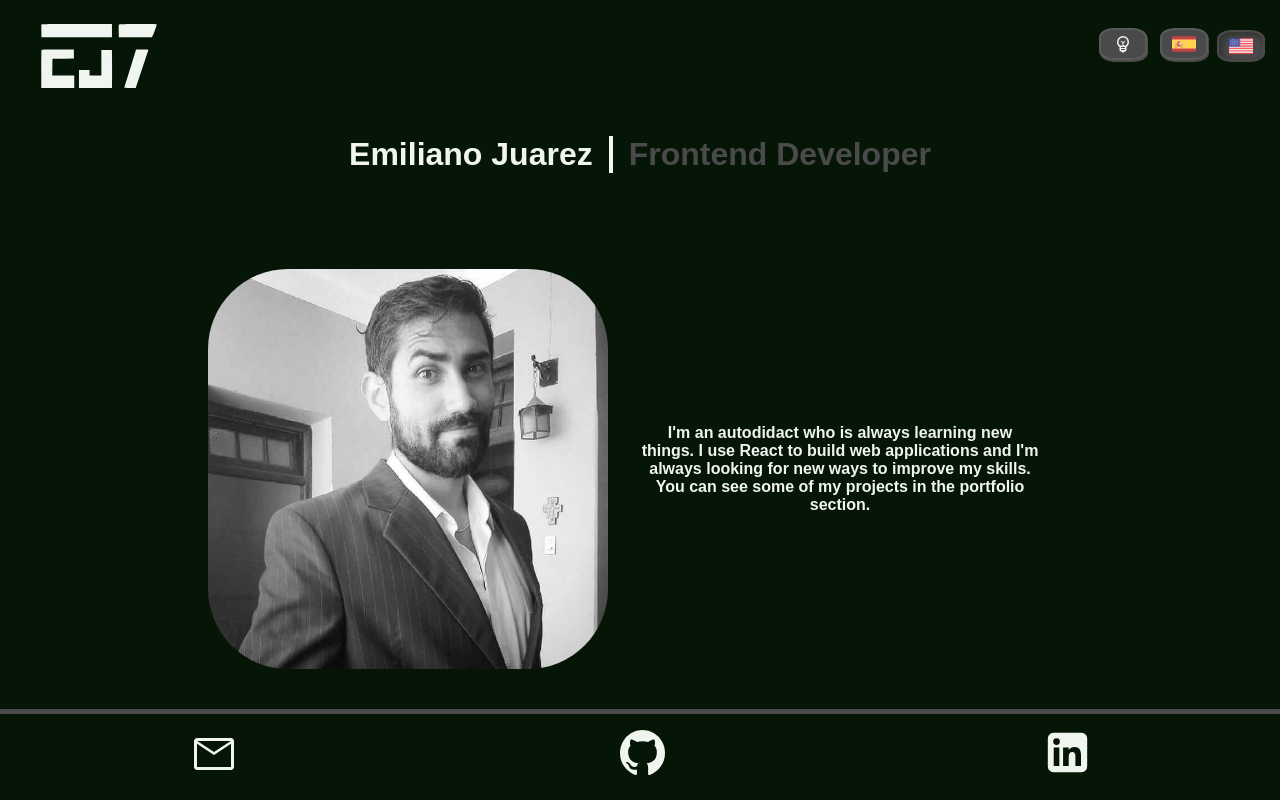
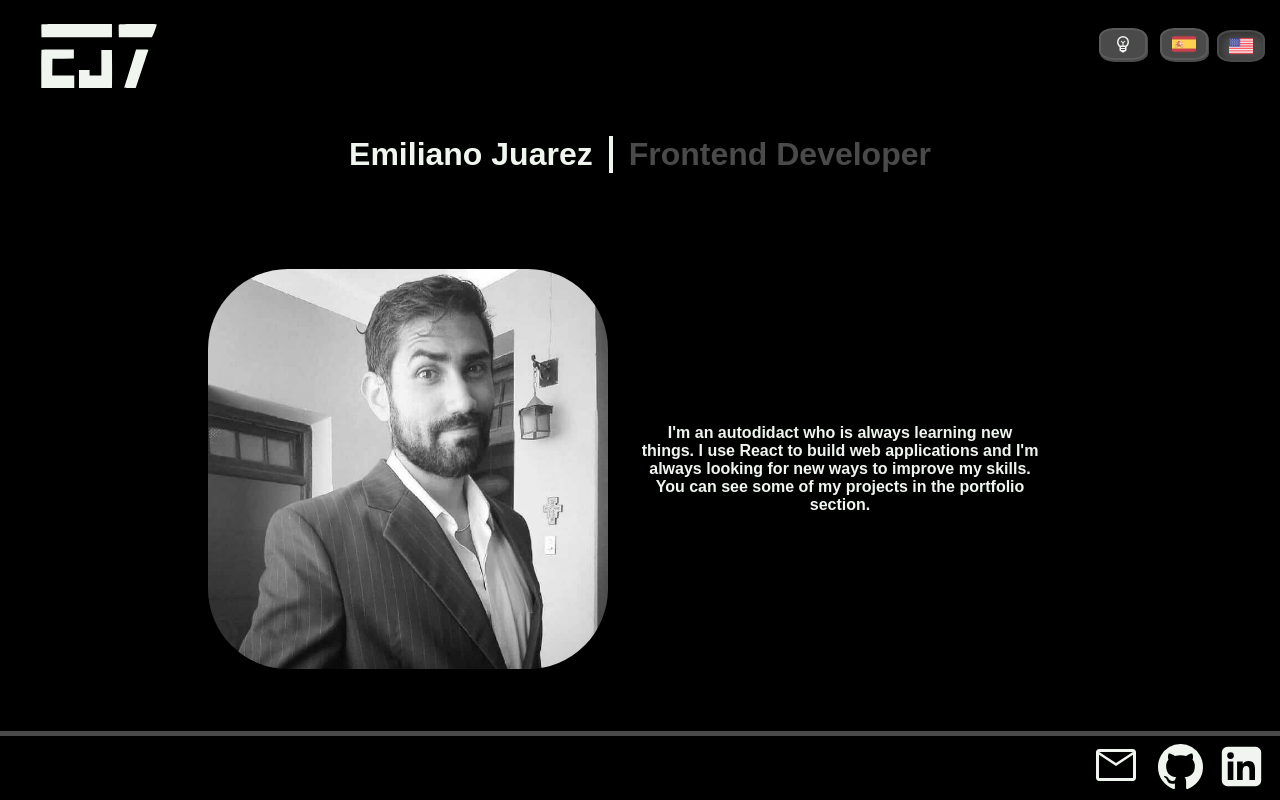
Before and after one commit to emij7/emij7.github.io, a React (Create React App) app: page / in a window 1280 px wide. Shown: the top 800 px of the page. Built offline with nearby package versions, Linux system fonts and the light colour scheme.

Commit message:
Some styles changed

```diff
--- a/src/components/molecule/footer/footer.jsx
+++ b/src/components/molecule/footer/footer.jsx
@@ -2,14 +2,42 @@ import React from "react";
 import { Github } from "../../icons/github/github";
 import { Gmail } from "../../icons/gmail/gmail";
 import { Linkedin } from "../../icons/linkedin/linkedin";
-import { StyledFooter } from "./footer.styles";
+import {
+  FooterDecoration,
+  StyledAnimatedFooter,
+  StyledFooter,
+  StyledFooterContainer,
+  StyledIconContainer,
+} from "./footer.styles";
+import { text } from "../../../text/text";
 
-export const Footer = () => {
+export const Footer = ({ isIntersecting, language }) => {
   return (
-    <StyledFooter>
-        <Gmail/>
-        <Github/>
-        <Linkedin/>
+    <StyledFooter isIntersecting={isIntersecting}>
+      {isIntersecting ? (
+        <StyledIconContainer>
+          <Gmail />
+          <Github />
+          <Linkedin />
+        </StyledIconContainer>
+      ) : (
+        <>
+          <StyledFooterContainer>
+            <StyledAnimatedFooter type="primary" isIntersecting>
+              Emiliano Juarez
+            </StyledAnimatedFooter>
+            <FooterDecoration />
+            <StyledAnimatedFooter type="secondary" isIntersecting>
+              {text.title[language]}
+            </StyledAnimatedFooter>
+          </StyledFooterContainer>
+          <StyledIconContainer>
+            <Gmail />
+            <Github />
+            <Linkedin />
+          </StyledIconContainer>
+        </>
+      )}
     </StyledFooter>
   );
 };
--- a/src/components/molecule/footer/footer.styles.js
+++ b/src/components/molecule/footer/footer.styles.js
@@ -5,11 +5,84 @@ export const StyledFooter = styled.div`
     ${({ theme, type }) =>
       type === "primary" ? theme.color.text : theme.color.secondary}
     solid;
+
   display: flex;
-  justify-content: space-around;
-  padding: 1rem 0;
+  flex-direction: row;
+  justify-content: ${(props) =>
+    props.isIntersecting ? "flex-end" : "space-between"};
+  padding: 0.3rem 0;
   position: fixed;
   bottom: 0px;
   width: 100%;
-  background-color: ${({ theme }) => theme.color.background};
+  background-color: ${({ theme }) => theme.color.appBackground};
 `;
+
+export const StyledIconContainer = styled.div`
+  display: flex;
+  flex-direction: row;
+  gap: 1rem;
+  align-items: center;
+  margin: 0 1rem;
+  @media ((max-width: 600px)) {
+    width: 100%;
+    justify-content: space-around;
+  }
+`;
+
+export const FooterDecoration = styled.div`
+  border: 2px solid ${({ theme }) => theme.color.text};
+  width: 50%;
+`;
+
+export const StyledFooterContainer = styled.div`
+  margin: 0 0 0 1rem;
+  display: flex;
+  flex-direction: column;
+  align-items: start;
+  justify-content: center;
+  @media ((max-width: 600px)) {
+    display: none;
+  }
+`;
+
+export const StyledAnimatedFooter = styled.h3`
+  color: ${({ theme, type }) =>
+    type === "primary" ? theme.color.text : theme.color.secondary};
+  text-align: left;
+  white-space: nowrap;
+  -webkit-animation: focus-in-contract 1s cubic-bezier(0.35, 0.46, 0.45, 0.94)
+    both;
+  animation: focus-in-contract 1s cubic-bezier(0.35, 0.46, 0.45, 0.94) both;
+  @-webkit-keyframes focus-in-contract {
+    0% {
+      -webkit-transform: scale(0);
+      transform: scale(0);
+      -webkit-transform-origin: 0% 50%;
+      transform-origin: 0% 50%;
+      opacity: 1;
+    }
+    100% {
+      -webkit-transform: scale(1);
+      transform: scale(1);
+      -webkit-transform-origin: 0% 50%;
+      transform-origin: 0% 50%;
+      opacity: 1;
+    }
+  }
+  @keyframes focus-in-contract {
+    0% {
+      -webkit-transform: scale(0);
+      transform: scale(0);
+      -webkit-transform-origin: 0% 50%;
+      transform-origin: 0% 50%;
+      opacity: 1;
+    }
+    100% {
+      -webkit-transform: scale(1);
+      transform: scale(1);
+      -webkit-transform-origin: 0% 50%;
+      transform-origin: 0% 50%;
+      opacity: 1;
+    }
+  }
+`;
--- a/src/components/molecule/header/header.jsx
+++ b/src/components/molecule/header/header.jsx
@@ -2,11 +2,30 @@ import React from "react";
 import { text } from "../../../text/text";
 import { StyledAnimatedTitle } from "../../atoms/title/title.styles";
 import { StyledDecoration, StyledHeader } from "./header.styles";
+import { useRef } from "react";
+import { useMemo } from "react";
+import { useEffect } from "react";
 
-export const Header = ({ language }) => {
+export const Header = ({ language, setIsIntersecting }) => {
+  const headerRef = useRef(null);
+  const observer = useMemo(
+    () =>
+      new IntersectionObserver(([entry]) =>
+        setIsIntersecting(entry.isIntersecting)
+      ),
+    [setIsIntersecting]
+  );
+  useEffect(() => {
+    observer.observe(headerRef.current);
+
+    return () => {
+      observer.disconnect();
+    };
+  }, [headerRef, observer]);
+
   return (
     <React.Fragment>
-      <StyledHeader>
+      <StyledHeader ref={headerRef}>
         <StyledAnimatedTitle type="primary">
           Emiliano Juarez
         </StyledAnimatedTitle>
--- a/src/components/molecule/header/header.styles.js
+++ b/src/components/molecule/header/header.styles.js
@@ -5,6 +5,7 @@ export const StyledHeader = styled.div`
   justify-content: center;
   flex-direction: row;
   margin: 3rem 0;
+  overflow-x: hidden;
   @media (max-width: 650px) {
     flex-direction: column;
     align-items: center;
--- a/src/page/App.js
+++ b/src/page/App.js
@@ -13,6 +13,7 @@ import { Footer } from "../components/molecule/footer/footer";
 import { Resume } from "../components/molecule/resume/resume";
 
 export const App = () => {
+  const [isIntersecting, setIsIntersecting] = useState(true);
   const [themeState, setThemeState] = useState("dark");
   const themeToggler = () => {
     themeState === "light" ? setThemeState("dark") : setThemeState("light");
@@ -21,6 +22,7 @@ export const App = () => {
   const languageToggler = () => {
     language === "es" ? setLanguage("en") : setLanguage("es");
   };
+
   return (
     <ThemeProvider theme={themeState === "dark" ? darkTheme : lightTheme}>
       <GlobalStyles />
@@ -45,10 +47,10 @@ export const App = () => {
           <Image src={usaFlag} alt="American Flag" size={"1.5"} />
         </Button>
       </NavBar>
-      <Header language={language} />
+      <Header language={language} setIsIntersecting={setIsIntersecting} />
       <Resume language={language} />
       <Projects language={language} />
-      <Footer />
+      <Footer isIntersecting={isIntersecting} language={language} />
     </ThemeProvider>
   );
 };
--- a/src/styles/globals.js
+++ b/src/styles/globals.js
@@ -13,6 +13,7 @@ export const darkTheme = {
     activeButton: "#4A4A4A",
     gray: "#9B9B9B",
     black: "#303030",
+    appBackground: "#000000",
   },
   filter: "grayscale(100%)",
   device: {
@@ -35,6 +36,7 @@ export const lightTheme = {
     activeButton: "#429743",
     gray: "#4A4A4A",
     black: "#303030",
+    appBackground: "#f0f5f0",
   },
   filter: "none",
   device: {
@@ -49,7 +51,7 @@ export const GlobalStyles = createGlobalStyle`
     -moz-osx-font-smoothing: grayscale;
     -webkit-font-smoothing: antialiased;
     overscroll-behavior: none;
-    background: ${({ theme }) => theme.color.background};
+    background: ${({ theme }) => theme.color.appBackground};
     color: ${({ theme }) => theme.color.text};
     font-family: Tahoma, Helvetica, Arial, Roboto, sans-serif;
     transition: all 0.50s linear;
```
